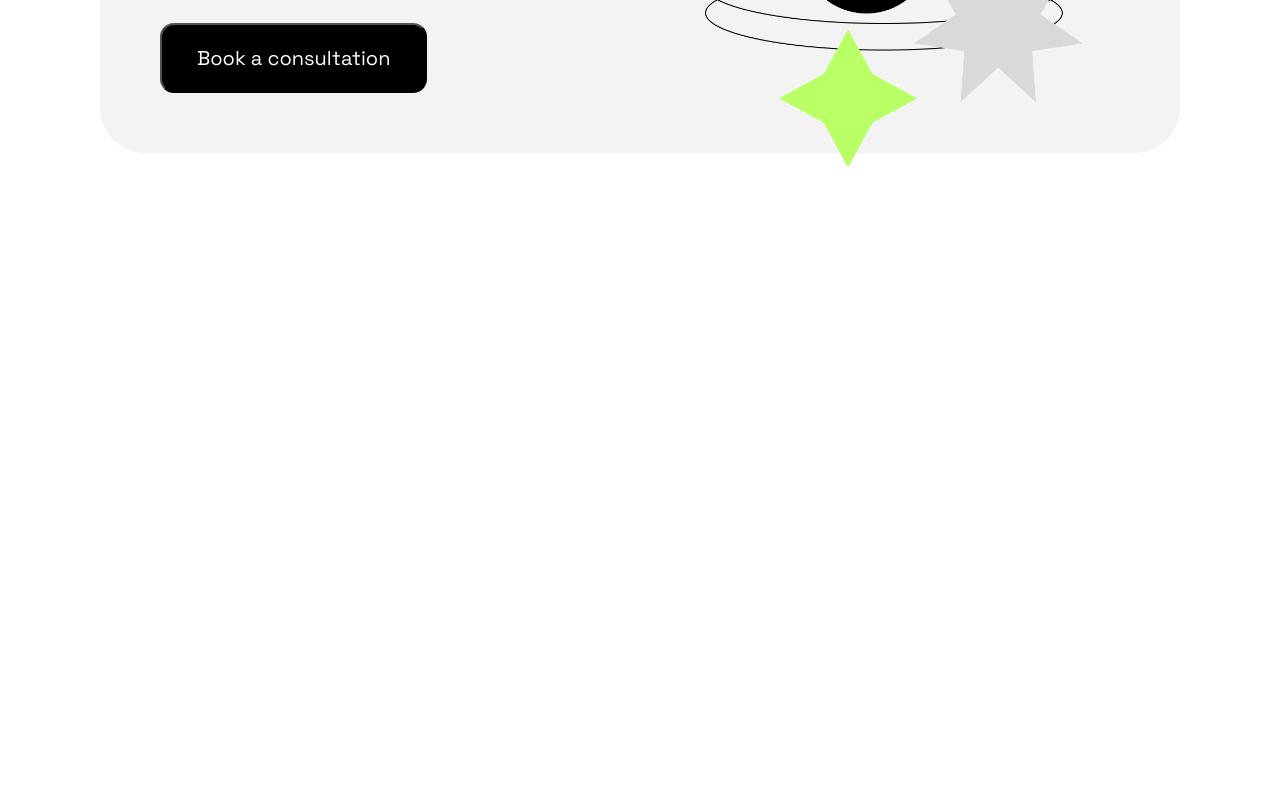
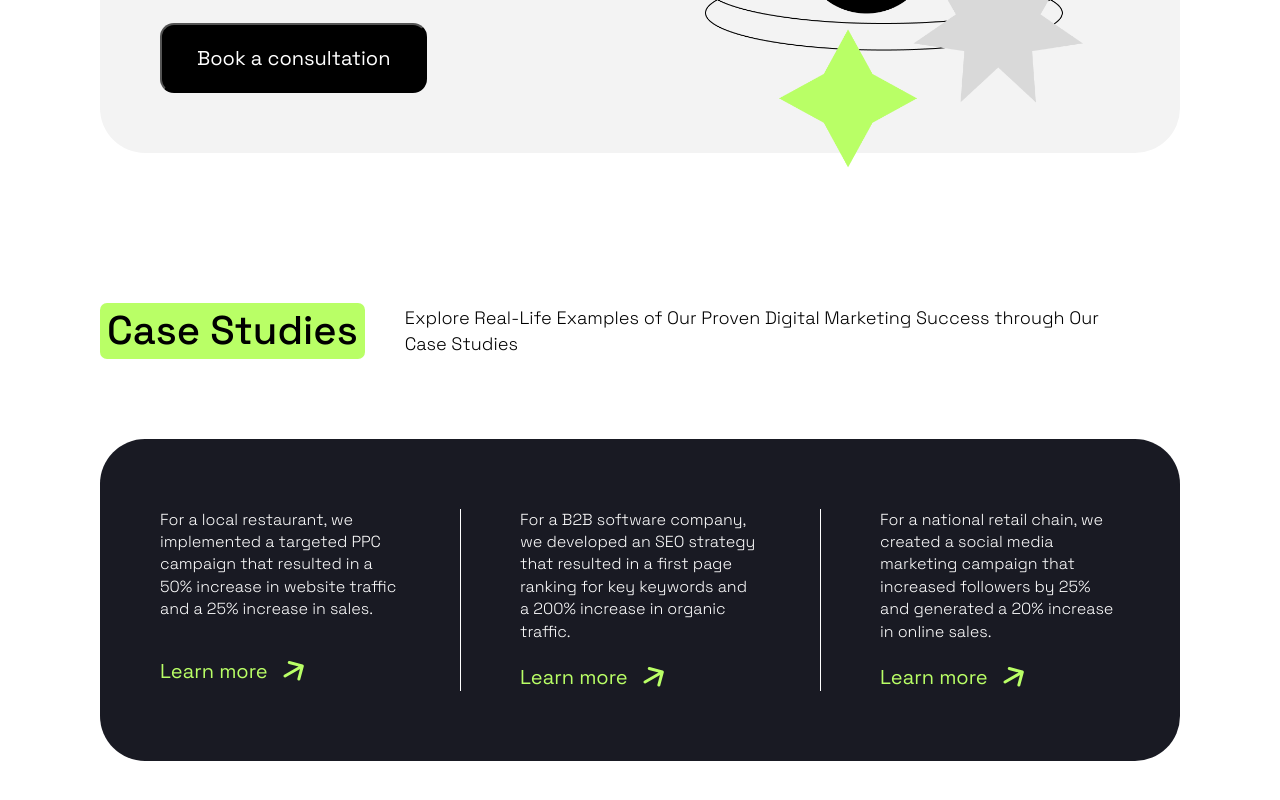
Before and after one commit to maksym-bezditko/positivus, a React (Vite) app: page / in a window 1280 px wide. Shown: the part 2536-3336 px from the top of the page. Built offline with nearby package versions, Linux system fonts and the light colour scheme.

Commit message:
feat: implement case studies section

```diff
--- a/src/App.tsx
+++ b/src/App.tsx
@@ -5,6 +5,7 @@
 import { ServiceSection } from "./components/sections/ServiceSection";
 import { BrandSection } from "./components/sections/BrandSection";
 import { MakeThingsHappenSection } from "./components/sections/MakeThingsHappenSection";
+import { CaseStudiesSection } from "./components/sections/CaseStudiesSection";
 
 const App = () => {
   return (
@@ -18,6 +19,8 @@
       <ServiceSection />
 
       <MakeThingsHappenSection />
+
+      <CaseStudiesSection />
     </PageWrapper>
   );
 };
--- a/src/components/LearnMore.tsx
+++ b/src/components/LearnMore.tsx
@@ -6,19 +6,36 @@
 type LearnMoreProps = {
   iconVariant: LearnMoreIconProps["variant"];
   typographyColor?: string;
+  arrowPosition?: "left" | "right";
+};
+
+const mapVariantToTypographyColor = (
+  iconVariant: LearnMoreIconProps["variant"]
+) => {
+  switch (iconVariant) {
+    case "sepia":
+      return "#fff";
+    case "green":
+      return "#b9ff66";
+    default:
+      return "#000";
+  }
 };
 
 export const LearnMore = (props: LearnMoreProps) => {
   const {
     iconVariant,
-    typographyColor = iconVariant === "sepia" ? "#fff" : "#000",
+    typographyColor = mapVariantToTypographyColor(iconVariant),
+    arrowPosition = "left",
   } = props;
 
   return (
     <StyledLearnMoreWrapper>
-      <LearnMoreIcon variant={iconVariant} />
+      {arrowPosition === "left" && <LearnMoreIcon variant={iconVariant} />}
 
       <Typography label="Learn more" color={typographyColor} />
+
+      {arrowPosition === "right" && <LearnMoreIcon variant={iconVariant} />}
     </StyledLearnMoreWrapper>
   );
 };
@@ -29,4 +46,6 @@
   grid-column-gap: 15px;
   align-items: center;
   justify-content: start;
+
+  cursor: pointer;
 `;
--- a/src/components/icons/LearnMoreIcon.tsx
+++ b/src/components/icons/LearnMoreIcon.tsx
@@ -1,5 +1,5 @@
 export type LearnMoreIconProps = {
-  variant: "default" | "sepia";
+  variant: "default" | "sepia" | "green";
 };
 
 export const LearnMoreIcon = (props: LearnMoreIconProps) => {
@@ -17,6 +17,21 @@
         <circle cx="20.5" cy="20.5" r="20.5" fill="#191A23" />
         <path
           d="M11.25 24.701C10.5326 25.1152 10.2867 26.0326 10.701 26.75C11.1152 27.4674 12.0326 27.7133 12.75 27.299L11.25 24.701ZM30.7694 16.3882C30.9838 15.588 30.5089 14.7655 29.7087 14.5511L16.6687 11.0571C15.8685 10.8426 15.046 11.3175 14.8316 12.1177C14.6172 12.9179 15.0921 13.7404 15.8923 13.9548L27.4834 17.0607L24.3776 28.6518C24.1631 29.452 24.638 30.2745 25.4382 30.4889C26.2384 30.7033 27.0609 30.2284 27.2753 29.4282L30.7694 16.3882ZM12.75 27.299L30.0705 17.299L28.5705 14.701L11.25 24.701L12.75 27.299Z"
+          fill="#B9FF66"
+        />
+      </svg>
+    );
+  } else if (variant === "green") {
+    return (
+      <svg
+        width="21"
+        height="20"
+        viewBox="0 0 21 20"
+        fill="none"
+        xmlns="http://www.w3.org/2000/svg"
+      >
+        <path
+          d="M1.25 13.701C0.532561 14.1152 0.286748 15.0326 0.700962 15.75C1.11518 16.4674 2.03256 16.7133 2.75 16.299L1.25 13.701ZM20.7694 5.38823C20.9838 4.58803 20.5089 3.76552 19.7087 3.55111L6.66874 0.0570541C5.86854 -0.157359 5.04603 0.317515 4.83162 1.11771C4.61721 1.91791 5.09208 2.74042 5.89228 2.95483L17.4834 6.06066L14.3776 17.6518C14.1631 18.452 14.638 19.2745 15.4382 19.4889C16.2384 19.7033 17.0609 19.2284 17.2753 18.4282L20.7694 5.38823ZM2.75 16.299L20.0705 6.29904L18.5705 3.70096L1.25 13.701L2.75 16.299Z"
           fill="#B9FF66"
         />
       </svg>
--- /dev/null
+++ b/src/components/sections/CaseStudiesSection.tsx
@@ -0,0 +1,89 @@
+import styled from "styled-components";
+import { Typography } from "../Typography";
+import { LearnMore } from "../LearnMore";
+
+const CASE_STUDIES = [
+  "For a local restaurant, we implemented a targeted PPC campaign that resulted in a 50% increase in website traffic and a 25% increase in sales.",
+  "For a B2B software company, we developed an SEO strategy that resulted in a first page ranking for key keywords and a 200% increase in organic traffic.",
+  "For a national retail chain, we created a social media marketing campaign that increased followers by 25% and generated a 20% increase in online sales.",
+];
+
+export const CaseStudiesSection = () => {
+  return (
+    <StyledCaseStudiesSection>
+      <StyledHeadingWrapper>
+        <Typography
+          label="Case Studies"
+          backgroundColor="#b9ff66"
+          fontSize={40}
+          fontWeight={500}
+          borderRadius={7}
+          paddingLeft={7}
+          paddingRight={7}
+        />
+
+        <Typography
+          label="Explore Real-Life Examples of Our Proven Digital Marketing Success through Our Case Studies"
+          fontWeight={300}
+          fontSize={18}
+        />
+      </StyledHeadingWrapper>
+
+      <StyledCaseStudiesWrapper>
+        {CASE_STUDIES.map((caseStudy) => (
+          <StyledCaseStudy key={caseStudy}>
+            <Typography
+              label={caseStudy}
+              fontSize={16}
+              fontWeight={300}
+              color="#fff"
+            />
+
+            <LearnMore iconVariant="green" arrowPosition="right" />
+          </StyledCaseStudy>
+        ))}
+      </StyledCaseStudiesWrapper>
+    </StyledCaseStudiesSection>
+  );
+};
+
+const StyledCaseStudiesSection = styled.section`
+  margin-top: 150px;
+`;
+
+const StyledHeadingWrapper = styled.div`
+  display: grid;
+  grid-auto-flow: column;
+  grid-column-gap: 40px;
+  align-items: center;
+
+  max-width: 1000px;
+`;
+
+const StyledCaseStudiesWrapper = styled.div`
+  display: grid;
+  grid-template-columns: repeat(3, 1fr);
+  grid-column-gap: 120px;
+
+  padding: 70px 60px;
+  background-color: #191a23;
+  border-radius: 45px;
+	margin-top: 80px;
+`;
+
+const StyledCaseStudy = styled.div`
+  display: grid;
+  grid-row-gap: 20px;
+  position: relative;
+
+  &:not(:first-child):before {
+    content: "";
+    position: absolute;
+    left: -60px;
+    top: 0;
+    display: block;
+    width: 1px;
+    height: 100%;
+    background-color: #fff;
+  }
+`;
--- a/src/components/sections/ServiceSection.tsx
+++ b/src/components/sections/ServiceSection.tsx
@@ -73,6 +73,7 @@
           label="At our digital marketing agency, we offer a range of services to help
           businesses grow and succeed online. These services include:"
           fontWeight={300}
+          fontSize={18}
         />
       </StyledHeadingWrapper>
 
```
